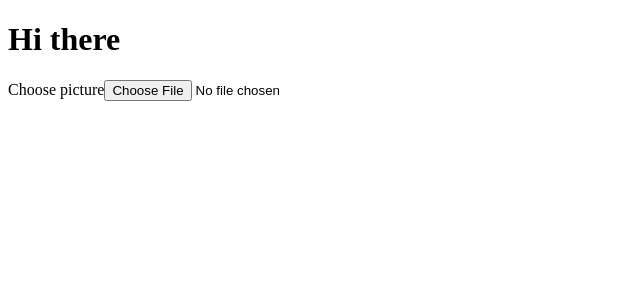
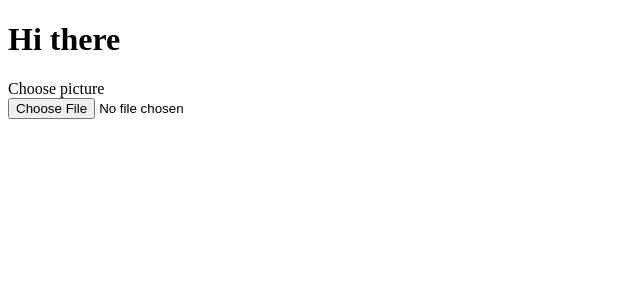
Before and after one commit to MatteoPieroni/create-blurred-background-images, a React app: page / in a window 1280 px wide. Shown: the top 300 px of the page, without its empty margins (0-640 px from the left). Built offline with nearby package versions, Linux system fonts and the light colour scheme; the HTML template or start-up script is replaced by a standard one.

Commit message:
added nodemon to rebuild automatically

```diff
--- /dev/null
+++ b/nodemon.json
@@ -0,0 +1,6 @@
+{
+  "watch": ["src"],
+  "ext": "ts,tsx",
+  "ignore": ["src/**/*.spec.ts"],
+  "exec": "tsc"
+}
--- a/package.json
+++ b/package.json
@@ -4,7 +4,9 @@
   "description": "",
   "main": "main.js",
   "scripts": {
-    "start": "tsc && electron .",
+    "dev": "nodemon --watch * || exit 1",
+    "prestart": "tsc",
+    "start": "electron .",
     "test": "echo \"Error: no test specified\" && exit 1"
   },
   "author": "Matteo Pieroni",
@@ -22,7 +24,7 @@
     "@types/react": "^16.8.18",
     "@types/react-dom": "^16.8.4",
     "@types/sharp": "^0.22.2",
-    "electron-rebuild": "^1.8.4",
+    "nodemon": "^1.19.1",
     "ts-node": "^8.1.0",
     "typescript": "^3.4.5"
   }
--- a/src/App.tsx
+++ b/src/App.tsx
@@ -1,12 +1,13 @@
-import * as React from 'react';
-import * as ReactDOM from 'react-dom';
-import { FileDragger } from './components/FileDragger';
+import * as React from "react";
+import * as ReactDOM from "react-dom";
+import { FileSelector } from "./components/FileSelector";
 
 const App: React.FunctionComponent = () => {
+  const [base64, setBase64] = React.useState("");
 
-  const [base64, setBase64] = React.useState('');
-
-  const handleChoose: (event: React.ChangeEvent<HTMLInputElement>) => void = async (event) => {
+  const handleChoose: (
+    event: React.ChangeEvent<HTMLInputElement>
+  ) => void = async event => {
     event.preventDefault();
     event.stopPropagation();
     const { files } = event.target;
@@ -14,7 +15,7 @@ const App: React.FunctionComponent = () => {
       const processFile = require("./processFile");
       // @ts-ignore
       const base64File = await processFile(files[0].path);
-      console.log(base64File)
+      console.log(base64File);
       setBase64(base64File);
     }
   };
@@ -22,11 +23,11 @@ const App: React.FunctionComponent = () => {
   return (
     <div>
       <h1>Hi there</h1>
-      <FileDragger handleChange={handleChoose} />
+      <FileSelector handleChange={handleChoose} />
       {base64}
     </div>
   );
-}
+};
 
-ReactDOM.render(<App />, document.getElementById('app'))
+ReactDOM.render(<App />, document.getElementById("app"));
 export = App;
--- a/src/components/FileDragger.tsx
+++ /dev/null
@@ -1,15 +0,0 @@
-import * as React from 'react';
-
-interface Props {
-  handleChange: (event: React.ChangeEvent<HTMLInputElement>) => void;
-}
-
-export const FileDragger: React.FunctionComponent<Props> = (props) => {
-  const {handleChange} = props;
-  return (
-    <label>
-      Choose picture
-      <input type="file" id="picture-upload" onChange={handleChange} />
-    </label>
-  );
-}
--- /dev/null
+++ b/src/components/FileSelector.tsx
@@ -0,0 +1,23 @@
+import * as React from "react";
+import styled from "styled-components";
+
+interface Props {
+  handleChange: (event: React.ChangeEvent<HTMLInputElement>) => void;
+}
+
+const UploadInput = styled.label`
+  display: block;
+  input {
+    display: block;
+  }
+`;
+
+export const FileSelector: React.FunctionComponent<Props> = props => {
+  const { handleChange } = props;
+  return (
+    <UploadInput>
+      Choose picture
+      <input type="file" id="picture-upload" onChange={handleChange} />
+    </UploadInput>
+  );
+};
```
Also changed, not shown: 1 other file (tests, documents, lock files or other folders).
